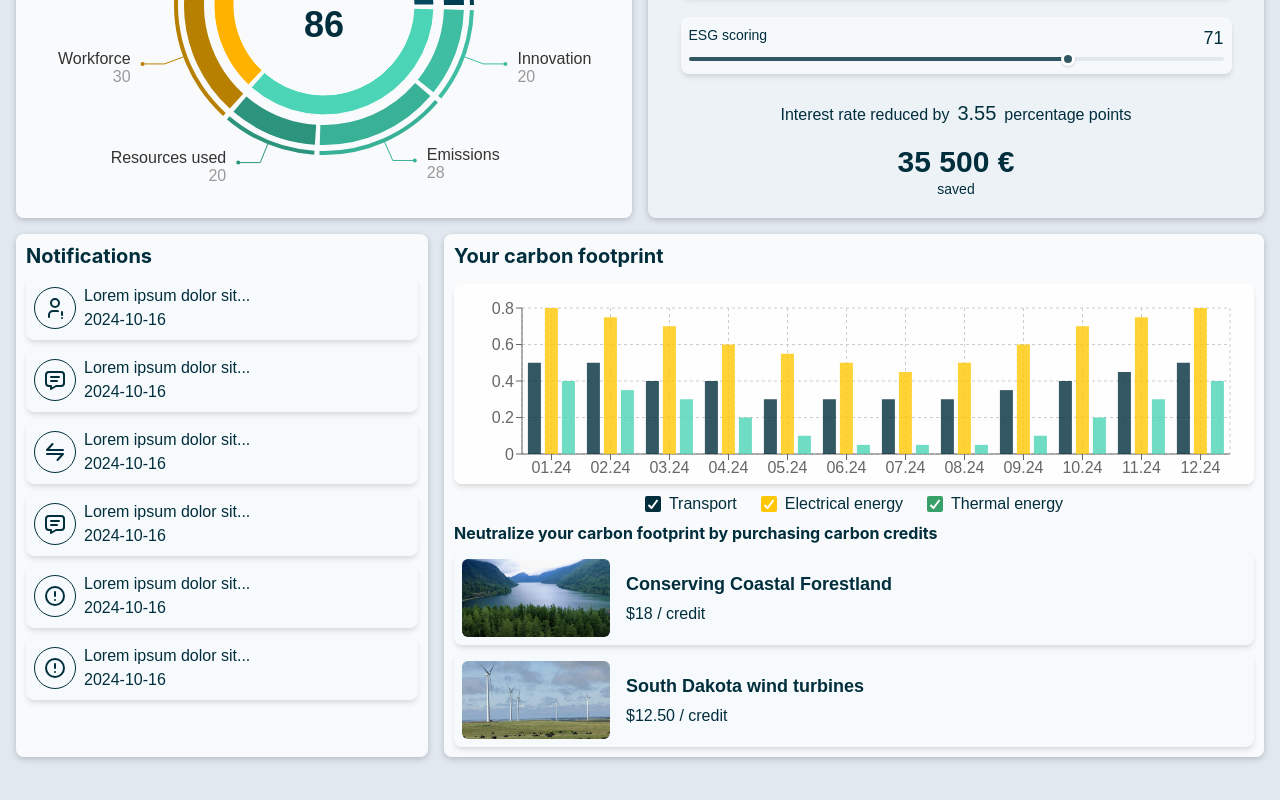
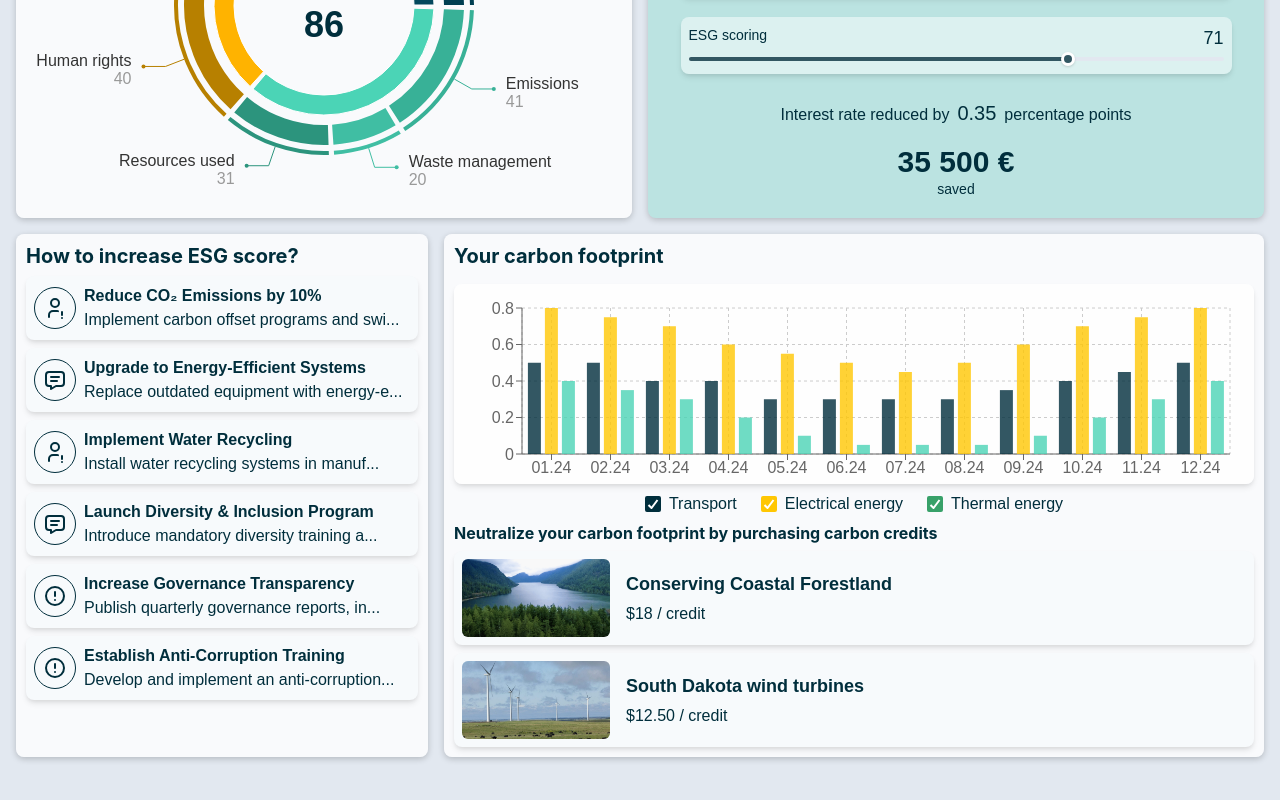
Before and after one commit to swift-soft/collabothon-2024, a React (Vite) app in the folder web/: page / in a window 1280 px wide. Shown: the part 698-1498 px from the top of the page. Built offline with nearby package versions, Linux system fonts and the light colour scheme.

Commit message:
to do list + esg chart numbers and titles

```diff
--- a/web/src/components/ESGCalculator.tsx
+++ b/web/src/components/ESGCalculator.tsx
@@ -32,7 +32,7 @@ const ESGCalculator = () => {
     setSavings(savings.toFixed(0));
 
     if (loanAmount > 0) {
-      const interestReduction = (esgScore / 100) * 5;
+      const interestReduction = (esgScore / 1000) * 5;
       setReducedInterestRate(interestReduction.toFixed(2));
     } else {
       setReducedInterestRate(0);
--- a/web/src/components/ESGWidgets.jsx
+++ b/web/src/components/ESGWidgets.jsx
@@ -10,7 +10,7 @@ export default function ESGWidgets() {
         <ESGScoreWidget />
         {/* <WidgetBarChart /> */}
       </Widget>
-      <Widget colSpan={3} rowSpan={3} flex={1} bg="gray.100">
+      <Widget colSpan={3} rowSpan={3} flex={1} bg="#4bd4b642">
         <ESGCalculator />
         {/* <WidgetPieChart /> */}
       </Widget>
--- a/web/src/components/Notifications.jsx
+++ b/web/src/components/Notifications.jsx
@@ -10,41 +10,55 @@ import { Box, Flex, Heading, Stack, Text } from "@chakra-ui/react";
 const notifications = [
   {
     icon: <IconUserExclamation />,
-    text: "Lorem ipsum dolor sit...",
-    date: "2024-10-16",
+    title: "Reduce CO₂ Emissions by 10%",
+    description:
+      "Implement carbon offset programs and switch to renewable energy sources to reduce overall emissions in the next quarter.",
   },
   {
     icon: <IconMessage />,
-    text: "Lorem ipsum dolor sit...",
-    date: "2024-10-16",
+    title: "Upgrade to Energy-Efficient Systems",
+    description:
+      "Replace outdated equipment with energy-efficient alternatives, install smart meters, and utilize LED lighting in all facilities within six months.",
   },
   {
-    icon: <IconTransfer />,
-    text: "Lorem ipsum dolor sit...",
-    date: "2024-10-16",
+    icon: <IconUserExclamation />,
+    title: "Implement Water Recycling",
+    description:
+      "Install water recycling systems in manufacturing plants to decrease water consumption by 20% over the next year.",
   },
   {
     icon: <IconMessage />,
-    text: "Lorem ipsum dolor sit...",
-    date: "2024-10-16",
+    title: "Launch Diversity & Inclusion Program",
+    description:
+      "Introduce mandatory diversity training and ensure gender and racial representation in leadership roles within the company by the end of the year.",
   },
   {
     icon: <IconAlertCircle />,
-    text: "Lorem ipsum dolor sit...",
-    date: "2024-10-16",
+    title: "Increase Governance Transparency",
+    description:
+      "Publish quarterly governance reports, including executive pay disclosures and decision-making processes, on the corporate website starting next quarter.",
   },
   {
     icon: <IconAlertCircle />,
-    text: "Lorem ipsum dolor sit...",
-    date: "2024-10-16",
+    title: "Establish Anti-Corruption Training",
+    description:
+      "Develop and implement an anti-corruption and ethics training program for all employees, with a focus on procurement and financial practices, by Q1 2025.",
   },
 ];
+
+// Function to truncate long descriptions
+const truncateText = (text, maxLength) => {
+  if (text.length > maxLength) {
+    return text.slice(0, maxLength) + "...";
+  }
+  return text;
+};
 
 export default function Notifications() {
   return (
     <Widget rowSpan={4} colSpan={2} flex={1}>
       <Stack p={2}>
-        <Heading fontSize="xl">Notifications</Heading>
+        <Heading fontSize="xl">How to increase ESG score?</Heading>
         <Stack>
           {notifications.map((n, i) => (
             <Flex
@@ -70,8 +84,11 @@ export default function Notifications() {
                 {n.icon}
               </Box>
               <Stack spacing={0}>
-                <Text elli>{n.text}</Text>
-                <Text>{n.date}</Text>
+                <Text fontWeight="bold">{n.title}</Text>
+                <Text>
+                  {truncateText(n.description, 40)}
+                  {/* Show up to 30 characters */}
+                </Text>
               </Stack>
             </Flex>
           ))}
--- a/web/src/components/charts/ESGPieCharts.jsx
+++ b/web/src/components/charts/ESGPieCharts.jsx
@@ -3,22 +3,26 @@ import { useState } from "react";
 import { PieChart, Pie, Sector, ResponsiveContainer, Cell } from "recharts";
 
 const dataOuter = [
-  { name: "CSR Strategy", value: 9, group: 0, color: "#003f52" },
-  { name: "Shareholders", value: 12, group: 0, color: "#004a61" },
+  { name: "Anti-corruption", value: 15, group: 0, color: "#003f52" },
+  {
+    name: "Transparency",
+    value: 22,
+    group: 0,
+    color: "#004a61",
+  },
   { name: "Management", value: 35, group: 0, color: "#00556f" },
-  { name: "Product responsibility", value: 10, group: 1, color: "#e8a303" },
-  { name: "Community", value: 14, group: 1, color: "#d59501" },
-  { name: "Human rights", value: 8, group: 1, color: "#b48006" },
-  { name: "Workforce", value: 30, group: 1, color: "#b78000" },
-  { name: "Resources used", value: 20, group: 2, color: "#2c947d" },
-  { name: "Emissions", value: 28, group: 2, color: "#38b197" },
-  { name: "Innovation", value: 20, group: 2, color: "#40bea3" },
+  { name: "Diversity and inclusion", value: 21, group: 1, color: "#d59501" },
+  { name: "Data protection", value: 29, group: 1, color: "#b48006" },
+  { name: "Human rights", value: 40, group: 1, color: "#b78000" },
+  { name: "Resources used", value: 31, group: 2, color: "#2c947d" },
+  { name: "Waste management", value: 20, group: 2, color: "#40bea3" },
+  { name: "Emissions", value: 41, group: 2, color: "#38b197" },
 ];
 
 const dataInner = [
-  { name: "Governance", value: 56, color: "#03485d" },
-  { name: "Social", value: 62, color: "#FFB300" },
-  { name: "Environmental", value: 68, color: "#4bd4b6" },
+  { name: "Governance", value: 72, color: "#03485d" },
+  { name: "Social", value: 90, color: "#FFB300" },
+  { name: "Environmental", value: 92, color: "#4bd4b6" },
 ];
 
 export default function ESGPieChart() {
```
